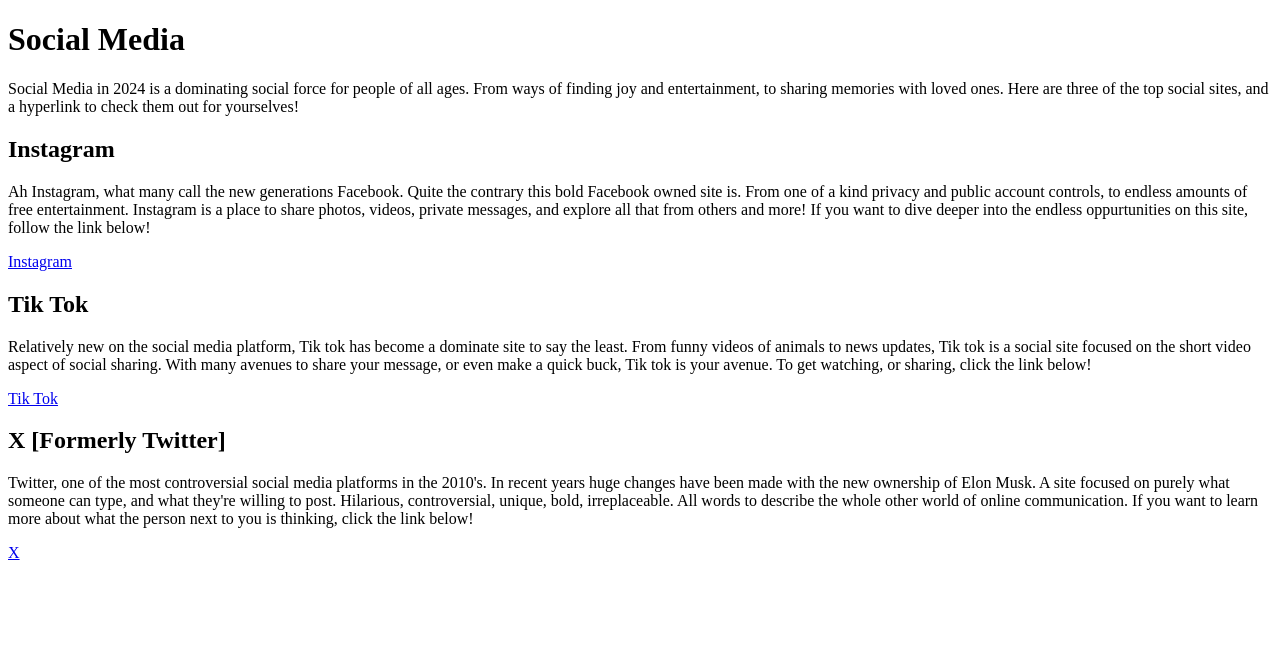
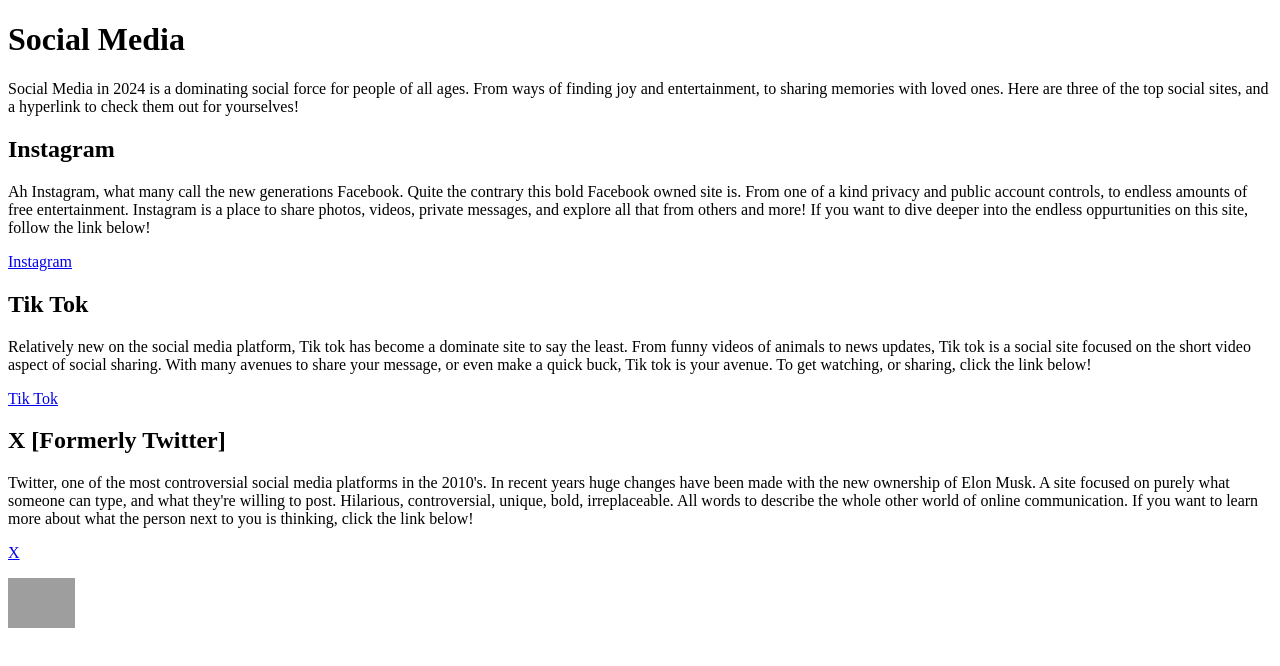
Before and after one commit to LathanOlsonBACS200/LathanOlsonBACS200.github.io, a plain HTML site: page amuse.html in a window 1280 px wide. Drawn offline with Linux system fonts and the light colour scheme; grey boxes are pictures that could not be loaded.

Commit message:
Update amuse.html

```diff
--- a/amuse.html
+++ b/amuse.html
@@ -19,5 +19,6 @@
         <h2>X [Formerly Twitter]</h2>
         <p>Twitter, one of the most controversial social media platforms in the 2010's. In recent years huge changes have been made with the new ownership of Elon Musk. A site focused on purely what someone can type, and what they're willing to post. Hilarious, controversial, unique, bold, irreplaceable. All words to describe the whole other world of online communication. If you want to learn more about what the person next to you is thinking, click the link below!</p>
         <a href="https://x.com/?mx=2">X</a>
+   <p><a href="https://lathanolsonbacs200.github.io/index"><img height="50" src="https://cdn5.vectorstock.com/i/1000x1000/42/79/home-web-button-flat-design-vector-5144279.jpg" alt="Home Button"></a></p>
     </body>
 </html>
```
